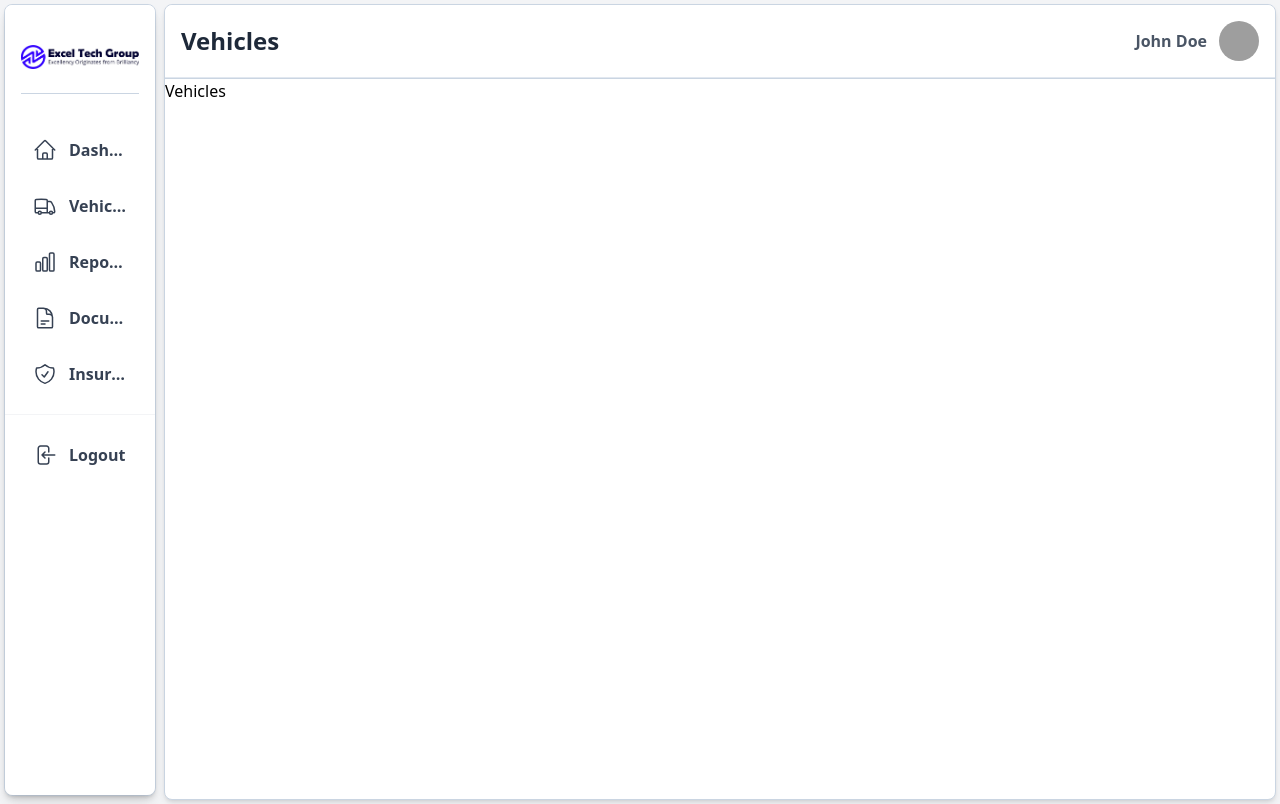
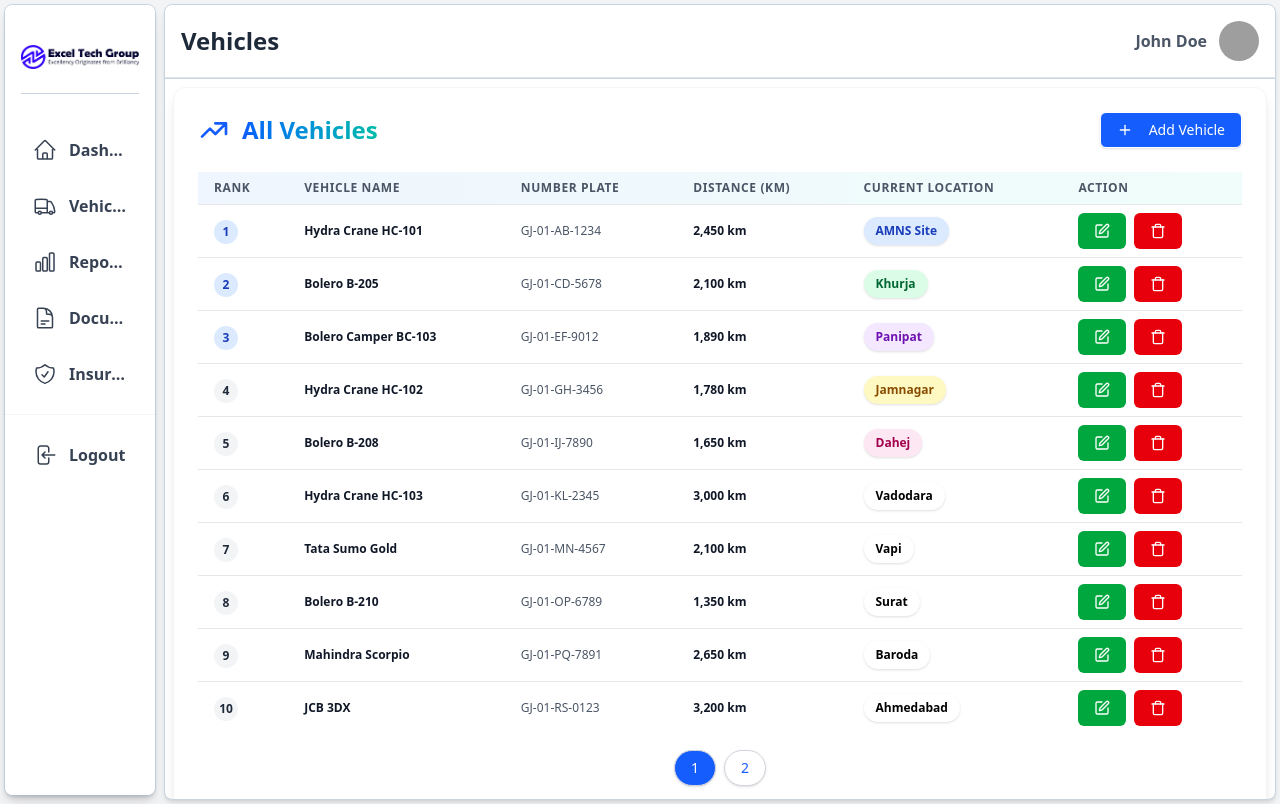
Before and after one commit to deep-pansara/dashboard, a React (Vite) app: page /vehicles in a window 1280 px wide. Built offline with nearby package versions, Linux system fonts and the light colour scheme; grey boxes are pictures that could not be loaded.

Commit message:
every thing ok

```diff
--- a/src/components/dashboard/DailyReportGraph.jsx
+++ b/src/components/dashboard/DailyReportGraph.jsx
@@ -101,7 +101,7 @@
         : data.filter(vehicle => vehicle.location === selectedLocation);
 
       return (
-        <div className="bg-white p-6 rounded-xl shadow-lg hover:shadow-xl transition-all duration-300 border border-gray-100">
+        <div className="bg-white p-6 rounded-xl shadow-lg hover:shadow-xl transition-all duration-300 border border-gray-100 w-full">
           <div className="flex flex-col sm:flex-row justify-between items-start sm:items-center gap-4 mb-6">
             <div>
               <h2 className="text-2xl font-bold bg-gradient-to-r from-blue-600 to-teal-500 bg-clip-text text-transparent">
--- /dev/null
+++ b/src/components/vehicles/VehiclesTable.jsx
@@ -0,0 +1,278 @@
+import React, { useState, useEffect } from 'react';
+import { Button } from '../ui/button';
+import { EditIcon, PlusIcon, TrashIcon } from 'lucide-react';
+
+const VehiclesTable = () => {
+  const [loading, setLoading] = useState(true);
+  const [currentPage, setCurrentPage] = useState(1);
+  const [itemsPerPage] = useState(10);
+
+  const locationColors = {
+    'AMNS Site': 'bg-blue-100 text-blue-800',
+    'Khurja': 'bg-green-100 text-green-800',
+    'Panipat': 'bg-purple-100 text-purple-800',
+    'Jamnagar': 'bg-yellow-100 text-yellow-800',
+    'Dahej': 'bg-pink-100 text-pink-800',
+    'Punjab': 'bg-indigo-100 text-indigo-800',
+    'Bina': 'bg-red-100 text-red-800',
+    'Kanpur': 'bg-orange-100 text-orange-800'
+  };
+
+  const vehicles = [
+    {
+      id: 1,
+      name: "Hydra Crane HC-101",
+      numberPlate: "GJ-01-AB-1234",
+      distance: 2450,
+      location: "AMNS Site",
+      type: "Hydra Crane"
+    },
+    {
+      id: 2,
+      name: "Bolero B-205",
+      numberPlate: "GJ-01-CD-5678",
+      distance: 2100,
+      location: "Khurja",
+      type: "Bolero"
+    },
+    {
+      id: 3,
+      name: "Bolero Camper BC-103",
+      numberPlate: "GJ-01-EF-9012",
+      distance: 1890,
+      location: "Panipat",
+      type: "Bolero Camper"
+    },
+    {
+      id: 4,
+      name: "Hydra Crane HC-102",
+      numberPlate: "GJ-01-GH-3456",
+      distance: 1780,
+      location: "Jamnagar",
+      type: "Hydra Crane"
+    },
+    {
+      id: 5,
+      name: "Bolero B-208",
+      numberPlate: "GJ-01-IJ-7890",
+      distance: 1650,
+      location: "Dahej",
+      type: "Bolero"
+    },
+    {
+      id: 6,
+      name: "Hydra Crane HC-103",
+      numberPlate: "GJ-01-KL-2345",
+      distance: 3000,
+      location: "Vadodara",
+      type: "Hydra Crane"
+    },
+    {
+      id: 7,
+      name: "Tata Sumo Gold",
+      numberPlate: "GJ-01-MN-4567",
+      distance: 2100,
+      location: "Vapi",
+      type: "Tata Sumo"
+    },
+    {
+      id: 8,
+      name: "Bolero B-210",
+      numberPlate: "GJ-01-OP-6789",
+      distance: 1350,
+      location: "Surat",
+      type: "Bolero"
+    },
+    {
+      id: 9,
+      name: "Mahindra Scorpio",
+      numberPlate: "GJ-01-PQ-7891",
+      distance: 2650,
+      location: "Baroda",
+      type: "Mahindra Scorpio"
+    },
+    {
+      id: 10,
+      name: "JCB 3DX",
+      numberPlate: "GJ-01-RS-0123",
+      distance: 3200,
+      location: "Ahmedabad",
+      type: "JCB"
+    },
+    {
+      id: 11,
+      name: "Mahindra Thar",
+      numberPlate: "GJ-01-TU-4567",
+      distance: 2100,
+      location: "Rajkot",
+      type: "Mahindra Thar"
+    },
+    {
+      id: 12,
+      name: "Tata 407",
+      numberPlate: "GJ-01-VW-8901",
+      distance: 1500,
+      location: "Bhavnagar",
+      type: "Tata 407"
+    },
+    {
+      id: 13,
+      name: "Isuzu D-Max",
+      numberPlate: "GJ-01-XY-2345",
+      distance: 2700,
+      location: "Gandhinagar",
+      type: "Isuzu D-Max"
+    },
+    {
+      id: 14,
+      name: "Maruti Suzuki Ertiga",
+      numberPlate: "GJ-01-ZA-6789",
+      distance: 1200,
+      location: "Surat",
+      type: "Maruti Suzuki"
+    },
+    {
+      id: 15,
+      name: "Volvo FH16",
+      numberPlate: "GJ-01-AB-1235",
+      distance: 4200,
+      location: "Rajkot",
+      type: "Volvo"
+    }
+  ];
+
+
+  useEffect(() => {
+    const timer = setTimeout(() => {
+      setLoading(false);
+    }, 1000);
+
+    return () => clearTimeout(timer);
+  }, []);
+
+  // Pagination logic
+  const indexOfLastItem = currentPage * itemsPerPage;
+  const indexOfFirstItem = indexOfLastItem - itemsPerPage;
+  const currentItems = vehicles.slice(indexOfFirstItem, indexOfLastItem);
+
+  const paginate = (pageNumber) => setCurrentPage(pageNumber);
+
+  return (
+    <div className="bg-white p-6 rounded-xl shadow-lg hover:shadow-xl transition-all duration-300 border border-gray-100 w-full" >
+      <div className="flex justify-between items-center mb-6">
+        <div className="flex items-center gap-3">
+          <svg xmlns="http://www.w3.org/2000/svg" className="h-8 w-8 text-blue-600" fill="none" viewBox="0 0 24 24" stroke="currentColor">
+            <path strokeLinecap="round" strokeLinejoin="round" strokeWidth={2} d="M13 7h8m0 0v8m0-8l-8 8-4-4-6 6" />
+          </svg>
+          <h2 className="text-2xl font-bold bg-gradient-to-r from-blue-600 to-teal-500 bg-clip-text text-transparent">
+            All Vehicles
+          </h2>
+        </div>
+
+       <div>
+        <Button variant="outline" className='bg-blue-600 text-white hover:bg-blue-700 cursor-pointer'>
+          <PlusIcon className="w-4 h-4 mr-2" />
+          Add Vehicle
+        </Button>
+       </div>
+      </div>
+
+      {loading ? (
+        <div className="w-full h-64 flex items-center justify-center">
+          <div className="flex flex-col items-center">
+            <div className="animate-spin rounded-full h-12 w-12 border-t-4 border-b-4 border-blue-500"></div>
+            <div className="mt-4 text-sm text-gray-500">Loading vehicle data...</div>
+          </div>
+        </div>
+      ) : (
+        <div className="w-full">
+          <div className="h-auto">
+            <table className="min-w-full table-auto">
+              <thead className="sticky top-0 z-10">
+                <tr className="bg-gradient-to-r from-blue-50 to-teal-50 border-b border-gray-200">
+                  <th className="px-4 py-2 text-left text-xs font-semibold text-gray-600 uppercase tracking-wider">Rank</th>
+                  <th className="px-4 py-2 text-left text-xs font-semibold text-gray-600 uppercase tracking-wider">Vehicle Name</th>
+                  <th className="px-4 py-2 text-left text-xs font-semibold text-gray-600 uppercase tracking-wider">Number Plate</th>
+                  <th className="px-4 py-2 text-left text-xs font-semibold text-gray-600 uppercase tracking-wider">Distance (km)</th>
+                  <th className="px-4 py-2 text-left text-xs font-semibold text-gray-600 uppercase tracking-wider">Current Location</th>
+                  <th className="px-4 py-2 text-left text-xs font-semibold text-gray-600 uppercase tracking-wider">Action</th>
+                </tr>
+              </thead>
+              <tbody className="bg-white divide-y divide-gray-200">
+                {currentItems.map((vehicle, index) => (
+                  <tr
+                    key={vehicle.id}
+                    className="hover:bg-gray-50 transition-all duration-200 ease-in-out transform hover:scale-[1.01]"
+                  >
+                    <td className="px-4 py-2 whitespace-nowrap">
+                      <div className={`inline-flex items-center justify-center w-6 h-6 rounded-full ${index < 3 ? 'bg-blue-100 text-blue-800' : 'bg-gray-100 text-gray-800'} font-bold text-xs`}>
+                        {index + 1 + (currentPage - 1) * itemsPerPage}
+                      </div>
+                    </td>
+                    <td className="px-4 py-2 whitespace-nowrap">
+                      <div className="flex items-center">
+                        <div className="text-xs font-semibold text-gray-900 hover:text-blue-600 transition-colors">
+                          {vehicle.name}
+                        </div>
+                      </div>
+                    </td>
+                    <td className="px-4 py-2 whitespace-nowrap">
+                      <div className="text-xs font-medium text-gray-600">{vehicle.numberPlate}</div>
+                    </td>
+                    <td className="px-4 py-2 whitespace-nowrap">
+                      <div className="text-xs font-bold text-gray-900">
+                        {vehicle.distance.toLocaleString()} km
+                      </div>
+                    </td>
+                    <td className="px-4 py-2 whitespace-nowrap">
+                      <span className={`px-3 py-1 inline-flex text-xs leading-5 font-semibold rounded-full ${locationColors[vehicle.location]} shadow-sm hover:shadow-md transition-shadow`}>
+                        {vehicle.location}
+                      </span>
+                    </td>
+                    <td className="px-4 py-2 whitespace-nowrap">
+                      <div className="flex space-x-2">
+                        <Button
+                          variant="solid"
+                          className="bg-green-600 text-white hover:bg-green-700 focus:ring-2 focus:ring-green-500 rounded-md transition duration-150 ease-in-out cursor-pointer"
+                          aria-label="Edit">
+                          <EditIcon className="w-5 h-5" />
+                        </Button>
+
+                        <Button
+                          variant="solid"
+                          className="bg-red-600 text-white hover:bg-red-700 focus:ring-2 focus:ring-red-500 rounded-md transition duration-150 ease-in-out cursor-pointer"
+                          aria-label="Delete">
+                          <TrashIcon className="w-5 h-5" />
+                        </Button>
+                      </div>
+                    </td>
+                  </tr>
+                ))}
+              </tbody>
+            </table>
+
+{/* Pagination */}
+<div className="flex justify-center mt-4">
+  <nav className="flex ">
+    {Array.from({ length: Math.ceil(vehicles.length / itemsPerPage) }, (_, i) => (
+      <Button key={i + 1} onClick={() => paginate(i + 1)} className={`mx-1 text-xsm font-medium ${
+          currentPage === i + 1
+            ? 'bg-blue-600 text-white'
+            : 'bg-white text-blue-600 hover:bg-blue-50'
+        } border border-gray-300 rounded-full transition duration-150 ease-in-out transform hover:scale-105 `}>
+        {i + 1}
+      </Button>
+    ))}
+    </nav>
+    </div>
+      </div>
+          </div>
+      )}
+    </div>
+
+
+
+  );
+};
+
+export default VehiclesTable;
--- a/src/pages/Reports.jsx
+++ b/src/pages/Reports.jsx
@@ -1,8 +1,11 @@
+import DailyReportGraph from '@/components/dashboard/DailyReportGraph'
 import React from 'react'
 
 const Reports = () => {
   return (
-    <div>Reports</div>
+    <div className='flex p-2'>
+      <DailyReportGraph/>
+    </div>
   )
 }
 
--- a/src/pages/Vehicles.jsx
+++ b/src/pages/Vehicles.jsx
@@ -1,8 +1,11 @@
+import VehiclesTable from '@/components/vehicles/VehiclesTable'
 import React from 'react'
 
 const Vehicles = () => {
   return (
-    <div>Vehicles</div>
+    <div className='flex p-2 w-full'>
+      <VehiclesTable />
+    </div>
   )
 }
 
```
